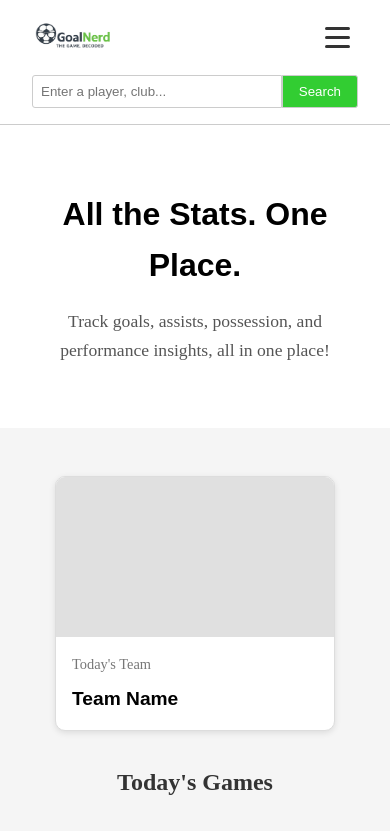
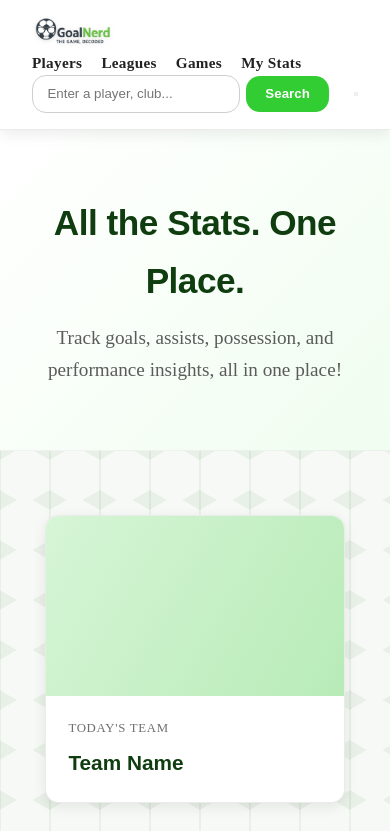
Before and after one commit to kelseyschae/team_project, a website built with Vite: page goalnerd/index.html in a window 390 px wide. Shown: the top 831 px of the page. Built offline with nearby package versions, Linux system fonts and the light colour scheme; no server answers.

Commit message:
fixed css

```diff
--- a/goalnerd/css/styles.css
+++ b/goalnerd/css/styles.css
@@ -1,15 +1,27 @@
 :root {
-  --primary-color: #000000;
+  --primary-color: #0f3d0f; /* dark green base */
+  --primary-color-light: #1f5c1f;
   --accent-color: #32cd32;
-  --light-bg: #f5f5f5;
-  --dark-gray: #333333;
+  --accent-color-dark: #28a428;
+
+  --light-bg: #f6f9f5; /* tinted with green, less sterile */
+  --mid-gray: #4a4a4a;
+  --dark-gray: #222;
   --white: #ffffff;
 
   --font-heading: 'Poppins', sans-serif;
   --font-body: 'Lora', serif;
+
+  --radius: 14px;
+  --transition: 0.3s ease;
+  --shadow-soft: 0 4px 14px rgba(0, 0, 0, 0.08);
+  --shadow-hover: 0 10px 26px rgba(0, 0, 0, 0.12);
+  --glow-green: 0 0 12px rgba(50, 205, 50, 0.35);
 }
 
-
+/* ---------------------------- */
+/* GLOBAL RESET                 */
+/* ---------------------------- */
 * {
   box-sizing: border-box;
   margin: 0;
@@ -19,15 +31,31 @@
 body {
   font-family: var(--font-body);
   background-color: var(--light-bg);
-  color: var(--dark-gray);
-  line-height: 1.6;
+  color: var(--mid-gray);
+  line-height: 1.65;
+  -webkit-font-smoothing: antialiased;
+  overflow-x: hidden;
+
+  /* ⚽ Subtle Soccer Hex Grid Pattern */
+  background-image:
+      linear-gradient(30deg, rgba(0, 100, 0, 0.06) 12%, transparent 12.5%, transparent 87%, rgba(0, 100, 0, 0.06) 87.5%, rgba(0, 100, 0, 0.06)),
+      linear-gradient(150deg, rgba(0, 100, 0, 0.06) 12%, transparent 12.5%, transparent 87%, rgba(0, 100, 0, 0.06) 87.5%, rgba(0, 100, 0, 0.06)),
+      linear-gradient(90deg, rgba(0, 100, 0, 0.06) 2%, transparent 2.5%, transparent 97%, rgba(0, 100, 0, 0.06) 97.5%, rgba(0, 100, 0, 0.06));
+  background-size: 50px 50px;
 }
 
 
+/* ---------------------------- */
+/* HEADER                       */
+/* ---------------------------- */
 header {
   background-color: var(--white);
-  border-bottom: 1px solid #ccc;
+  border-bottom: 1px solid rgba(0,0,0,0.08);
   padding: 1rem 2rem;
+  position: sticky;
+  top: 0;
+  z-index: 50;
+  box-shadow: var(--shadow-soft);
 }
 
 .main-nav {
@@ -40,11 +68,18 @@ header {
 .logo {
   display: block;
   max-width: 200px;
-  width: 15vw;
+  width: 16vw;
   min-width: 80px;
-  height: auto;
+  transition: transform var(--transition), filter var(--transition);
+  filter: drop-shadow(0 1px 2px rgba(0,0,0,0.12));
 }
 
+.logo:hover {
+  transform: scale(1.06);
+  filter: drop-shadow(0 3px 4px rgba(0,0,0,0.18));
+}
+
+/* NAV LINKS */
 .nav-links {
   list-style: none;
   display: flex;
@@ -54,161 +89,175 @@ header {
 .nav-links a {
   text-decoration: none;
   color: var(--dark-gray);
-  font-weight: 500;
-  transition: color 0.3s ease;
-  display: inline-block;
+  font-weight: 600;
+  letter-spacing: 0.3px;
+  padding-bottom: 3px;
+  border-bottom: 2px solid transparent;
+  transition: var(--transition);
 }
 
 .nav-links a:hover {
-  color: var(--accent-color);
-}
-
-/* Animate.css animation duration */
-.animate__animated {
-  --animate-duration: 0.6s;
-}
-
-/* Hamburger Menu Button */
-.hamburger {
-  display: none;
-  flex-direction: column;
-  background: none;
-  border: none;
-  cursor: pointer;
-  padding: 0.5rem;
-  z-index: 1001;
-}
-
-.hamburger-line {
-  width: 25px;
-  height: 3px;
-  background-color: var(--dark-gray);
-  margin: 3px 0;
-  transition: all 0.3s ease;
-  border-radius: 3px;
-}
-
-/* Hamburger X animation */
-.hamburger.active .hamburger-line:nth-child(1) {
-  transform: rotate(45deg) translate(7px, 7px);
-}
-
-.hamburger.active .hamburger-line:nth-child(2) {
-  opacity: 0;
-}
-
-.hamburger.active .hamburger-line:nth-child(3) {
-  transform: rotate(-45deg) translate(7px, -7px);
+  color: var(--accent-color-dark);
+  border-bottom-color: var(--accent-color);
 }
 
 
+/* ---------------------------- */
+/* SEARCH BAR                   */
+/* ---------------------------- */
 .search-bar {
   display: flex;
   align-items: center;
+  gap: 0.4rem;
 }
 
 .search-bar input {
-  padding: 0.5rem;
-  border: 1px solid #ccc;
-  border-radius: 3px 0 0 3px;
-  outline: none;
+  padding: 0.65rem 0.9rem;
+  border: 1px solid #cfcfcf;
+  border-radius: var(--radius);
+  transition: var(--transition);
+  background-color: #fff;
+}
+
+.search-bar input:focus {
+  border-color: var(--accent-color);
+  box-shadow: 0 0 0 3px rgba(50,205,50,0.22);
 }
 
 .search-bar button {
-  padding: 0.5rem 1rem;
-  border: 1px solid #ccc;
+  padding: 0.65rem 1.2rem;
+  border: none;
   background-color: var(--accent-color);
   color: var(--white);
-  border-radius: 0 3px 3px 0;
+  border-radius: var(--radius);
+  font-weight: 600;
   cursor: pointer;
-  transition: background-color 0.3s ease;
+  transition: var(--transition);
 }
 
 .search-bar button:hover {
-  background-color: #28a428;
+  background-color: var(--accent-color-dark);
+  box-shadow: var(--glow-green);
+  transform: translateY(-2px);
 }
 
 
+/* ---------------------------- */
+/* HERO SECTION                 */
+/* ---------------------------- */
 .hero {
   text-align: center;
-  padding: 4rem 2rem;
-  background-color: var(--white);
+  padding: 6rem 2rem;
+  background: linear-gradient(
+    135deg,
+    var(--white) 0%,
+    #f0fdf0 100%
+  );
+  border-bottom: 1px solid rgba(0,0,0,0.05);
 }
 
 .hero h1 {
   font-family: var(--font-heading);
-  font-size: 2.6rem;
+  font-size: clamp(2.2rem, 5vw, 3.2rem);
+  font-weight: 700;
   color: var(--primary-color);
-  margin-bottom: 1rem;
+  letter-spacing: -0.5px;
+  margin-bottom: 0.8rem;
 }
 
 .hero p {
-  font-size: 1.1rem;
-  color: #555;
-  max-width: 600px;
+  font-size: 1.2rem;
+  max-width: 650px;
   margin: 0 auto;
+  color: var(--mid-gray);
+  opacity: 0.9;
 }
 
 
+/* ---------------------------- */
+/* FEATURED CARDS               */
+/* ---------------------------- */
 .featured {
   display: flex;
   justify-content: center;
   gap: 2rem;
   flex-wrap: wrap;
-  padding: 3rem 2rem;
+  padding: 4rem 2rem;
 }
 
 .card {
   background-color: var(--white);
-  border: 1px solid #ddd;
-  border-radius: 10px;
-  width: 280px;
+  border-radius: var(--radius);
+  width: 300px;
   overflow: hidden;
-  box-shadow: 0 2px 6px rgba(0, 0, 0, 0.1);
-  transition: transform 0.3s ease, box-shadow 0.3s ease;
+  border: 1px solid rgba(0,0,0,0.08);
+  box-shadow: var(--shadow-soft);
+  transition: var(--transition);
+  cursor: pointer;
+  display: flex;
+  flex-direction: column;
 }
 
 .card:hover {
-  transform: translateY(-5px);
-  box-shadow: 0 4px 10px rgba(0, 0, 0, 0.15);
+  transform: translateY(-10px);
+  box-shadow: var(--shadow-hover);
+}
+
+.card-image {
+  height: 180px;
+  background-size: cover !important;
+  background-position: center !important;
+  background-repeat: no-repeat !important;
 }
 
 .card-image.placeholder {
-  background-color: #e0e0e0;
-  height: 160px;
+  background: linear-gradient(
+    120deg,
+    #d6f5d6,
+    #b8ebb8
+  );
   display: flex;
   align-items: center;
   justify-content: center;
 }
 
 .card-content {
-  padding: 1rem;
+  padding: 1.4rem;
 }
 
 .card-label {
-  font-size: 0.9rem;
-  color: #777;
+  font-size: 0.8rem;
+  color: #6f6f6f;
+  text-transform: uppercase;
+  letter-spacing: 0.7px;
 }
 
 .card-title {
   font-family: var(--font-heading);
-  font-size: 1.2rem;
+  font-size: 1.3rem;
+  margin-top: 0.4rem;
   color: var(--primary-color);
-  margin-top: 0.5rem;
 }
 
 
-
+/* ---------------------------- */
+/* FOOTER                       */
+/* ---------------------------- */
 footer {
-  text-align: center;
-  padding: 1.5rem;
+  padding: 2rem 1rem;
   background-color: var(--primary-color);
   color: var(--white);
-  font-size: 0.9rem;
-  margin-top: 10rem;
+  text-align: center;
+  font-size: 0.95rem;
+  margin-top: 7rem;
+  letter-spacing: 0.4px;
+  border-top: 3px solid var(--accent-color);
 }
 
 
+/* ---------------------------- */
+/* RESPONSIVE                   */
+/* ---------------------------- */
 @media (max-width: 768px) {
   /* Show hamburger menu */
   .hamburger {
@@ -218,57 +267,12 @@ footer {
 
   /* Mobile navigation styles */
   .nav-links {
-    position: absolute;
-    top: 100%;
-    left: 0;
-    right: 0;
-    background-color: var(--white);
-    flex-direction: column;
-    gap: 0;
-    padding: 0;
-    max-height: 0;
-    overflow: hidden;
-    transition: max-height 0.3s ease;
-    box-shadow: 0 4px 6px rgba(0, 0, 0, 0.1);
-    z-index: 1000;
+    gap: 1.2rem;
+    font-size: 0.95rem;
   }
 
-  .nav-links.active {
-    max-height: 300px;
-  }
-
-  .nav-links li {
-    border-bottom: 1px solid #eee;
-  }
-
-  .nav-links li:last-child {
-    border-bottom: none;
-  }
-
-  .nav-links a {
-    display: block;
-    padding: 1rem 2rem;
-    width: 100%;
-  }
-
-  /* Adjust main nav layout */
-  .main-nav {
-    position: relative;
-  }
-
-  /* Move search bar below on mobile */
-  .search-bar {
-    order: 3;
-    width: 100%;
-    margin-top: 1rem;
-  }
-
-  .search-bar input {
-    flex: 1;
-  }
-
-  .hero h1 {
-    font-size: 2rem;
+  .hero {
+    padding: 4rem 1.4rem;
   }
 
   .featured {
@@ -277,36 +281,12 @@ footer {
   }
 }
 
+
+/* ---------------------------- */
+/* PAGE-SPECIFIC                */
+/* ---------------------------- */
 .players-page {
-
   margin: 0 auto;
   margin-top: 100px;
-  max-width: 70%;
-  justify-content: center;
-
+  max-width: 75%;
 }
-
-.card-image {
-  background-size: cover !important;
-  background-position: center !important;
-  background-repeat: no-repeat !important;
-}
-
-.featured .card:nth-child(2) .card-image {
-  background-color: transparent !important;
-}
-
-.card-image {
-  height: 160px;
-}
-
-.card-image {
-  height: 160px;
-  background-repeat: no-repeat;
-}
-
-.featured .card:nth-child(2) .card-image {
-  background-size: cover !important;
-  background-position: center !important;
-  background-color: transparent !important;
-}
```
